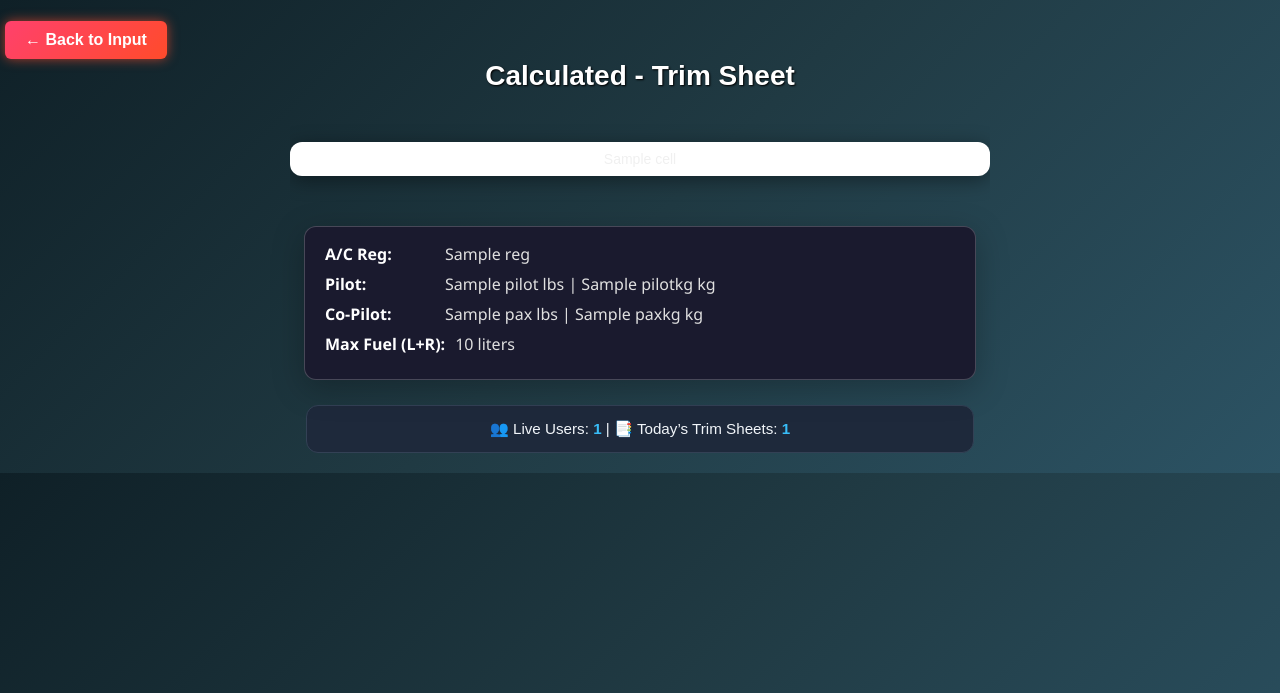
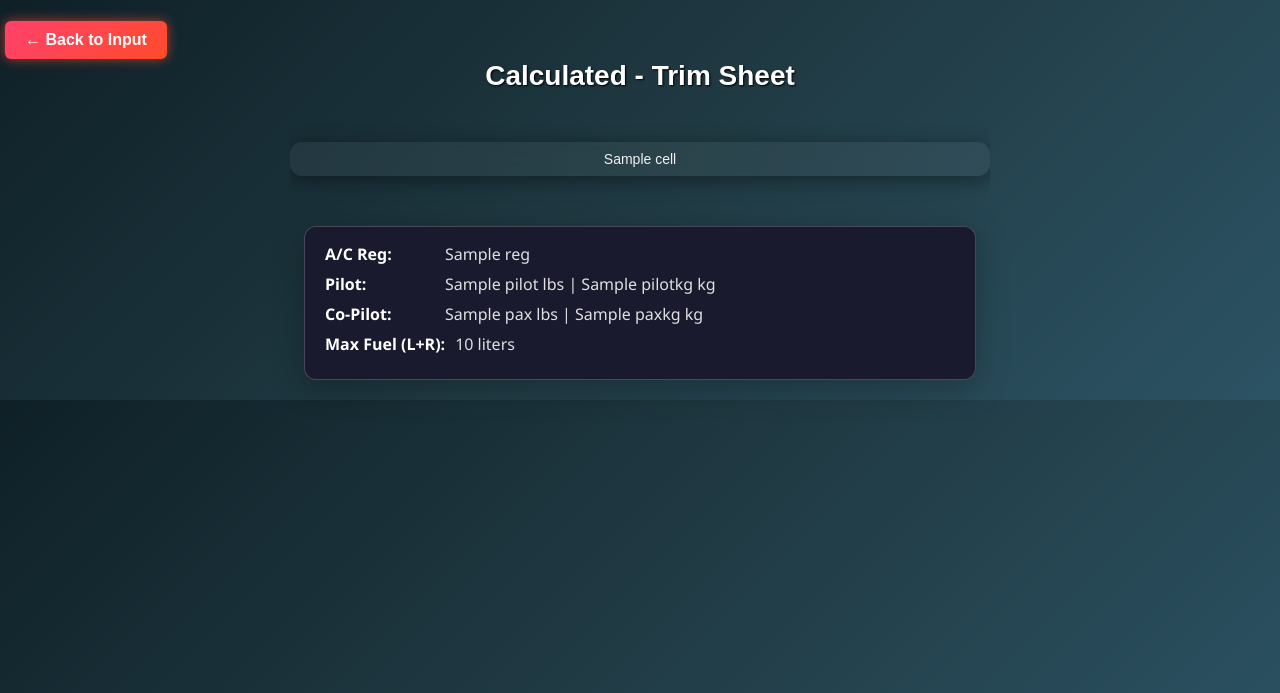
Before and after one commit to pranav4007/load-trim-app, a Flask app: template templates/table.html in a window 1280 px wide. Shown: the top 693 px of the page. Run offline with Flask 3, Linux system fonts and the light colour scheme; the template is opened without the code that fills it: most values are stand-ins (such as "Sample title", 1, 10 or a date in 2020).

Commit message:
table.html

```diff
--- a/templates/table.html
+++ b/templates/table.html
@@ -13,13 +13,11 @@
       padding: 20px;
       max-width: 700px;
       margin: auto;
-      background-color: #0f172a;
     }
 
     h2 {
       text-align: center;
       margin-bottom: 20px;
-      color: white;
     }
 
     .table-container {
@@ -30,7 +28,6 @@
       border-collapse: collapse;
       width: 100%;
       font-size: 0.95rem;
-      background: white;
     }
 
     table, th, td {
@@ -71,7 +68,80 @@
       color: gold;
       text-decoration: none;
     }
+  </style>
+</head>
+<body>
+  <h2>Calculated - Trim Sheet</h2>
 
+  <div class="table-container">
+    <table>
+      <tbody>
+        {% for row in data %}
+          <tr>
+            {% for cell in row %}
+              <td>{{ cell if cell is not none else "" }}</td>
+            {% endfor %}
+          </tr>
+        {% endfor %}
+      </tbody>
+    </table>
+  </div>
+
+  {% if excel_available %}
+    <a href="{{ url_for('download_excel') }}" class="center-button">⬇ Download Excel Sheet</a>
+  {% endif %}
+
+  <a href="/" class="back-button">← Back to Input</a>
+
+  <div class="golden-signature">
+    Built by <span>Pranav Sawarkar</span> |
+    <a href="https://instagram.com/pranav_4007" target="_blank">@pranav_4007</a>
+  </div>
+
+  <script>
+  const clickSound = document.getElementById("clickSound");
+
+  document.addEventListener("click", function () {
+    clickSound.currentTime = 0;
+    clickSound.play().catch(e => {
+      console.log("Sound play blocked:", e);
+    });
+  });
+</script>
+
+</body>
+</html>
+
+
+
+{% set ac_type = data[1][1] %}
+
+{% if ac_type == "C152" %}
+    {% set reg = data[1][4] %}
+    {% set pilot = data[5][2] %}
+    {% set pax = data[6][2] %}
+    {% set pilotkg = (pilot / 2.2) | round(2) %}
+    {% set paxkg = (pax / 2.2) | round(2) %}
+    {% set zerofuel = data[17][1] %}
+    {% set maxfuellbs = 1670 - zerofuel %}
+    {% set raw_maxfuellit = (maxfuellbs / 1.58) %}
+{% set maxfuellit = (raw_maxfuellit if raw_maxfuellit <= 100 else 100) | round(2) %}
+
+
+{% elif ac_type == "C172" %}
+    {% set reg = data[1][3] %}
+    {% set pilot = data[5][2] %}
+    {% set pax = data[6][2] %}
+    {% set pilotkg = (pilot / 2.2) | round(2) %}
+    {% set paxkg = (pax / 2.2) | round(2) %}
+    {% set zerofuel = data[18][1] %}
+    {% set maxfuellbs = 2550 - zerofuel %}
+    {% set raw_maxfuellit = (maxfuellbs / 1.58) %}
+{% set maxfuellit = (raw_maxfuellit if raw_maxfuellit <= 200 else 200) | round(2) %}
+{% endif %}
+
+<!-- Replace your current style + info-panel div with this -->
+<style>
   .info-panel {
     margin: 20px auto 0 auto;
     background: rgba(255, 255, 255, 0.07);
@@ -115,70 +185,10 @@
     }
   }
 
-    /* User stats panel */
-    .stats-panel {
-      margin: 25px auto 0 auto;
-      padding: 14px 18px;
-      background: #1e293b;
-      border-radius: 12px;
-      text-align: center;
-      color: #f1f5f9;
-      font-size: 0.95rem;
-      border: 1px solid #334155;
-      max-width: 90%;
-    }
-
-    .stats-panel span {
-      font-weight: bold;
-      color: #38bdf8;
+  body {
+    background-color: #0f172a;
   }
 </style>
-</head>
-<body>
-  <h2>Calculated - Trim Sheet</h2>
-
-  <div class="table-container">
-    <table>
-      <tbody>
-        {% for row in data %}
-          <tr>
-            {% for cell in row %}
-              <td>{{ cell if cell is not none else "" }}</td>
-            {% endfor %}
-          </tr>
-        {% endfor %}
-      </tbody>
-    </table>
-  </div>
-
-  {% if excel_available %}
-    <a href="{{ url_for('download_excel') }}" class="center-button">⬇ Download Excel Sheet</a>
-  {% endif %}
-
-  <a href="/" class="back-button">← Back to Input</a>
-
-  {% set ac_type = data[1][1] %}
-  {% if ac_type == "C152" %}
-      {% set reg = data[1][4] %}
-      {% set pilot = data[5][2] %}
-      {% set pax = data[6][2] %}
-      {% set pilotkg = (pilot / 2.2) | round(2) %}
-      {% set paxkg = (pax / 2.2) | round(2) %}
-      {% set zerofuel = data[17][1] %}
-      {% set maxfuellbs = 1670 - zerofuel %}
-      {% set raw_maxfuellit = (maxfuellbs / 1.58) %}
-      {% set maxfuellit = (raw_maxfuellit if raw_maxfuellit <= 100 else 100) | round(2) %}
-  {% elif ac_type == "C172" %}
-      {% set reg = data[1][3] %}
-      {% set pilot = data[5][2] %}
-      {% set pax = data[6][2] %}
-      {% set pilotkg = (pilot / 2.2) | round(2) %}
-      {% set paxkg = (pax / 2.2) | round(2) %}
-      {% set zerofuel = data[18][1] %}
-      {% set maxfuellbs = 2550 - zerofuel %}
-      {% set raw_maxfuellit = (maxfuellbs / 1.58) %}
-      {% set maxfuellit = (raw_maxfuellit if raw_maxfuellit <= 200 else 200) | round(2) %}
-  {% endif %}
 
 <div class="info-panel">
   <div class="info-row"><span class="info-label">A/C Reg:</span><span class="info-value">{{ reg }}</span></div>
@@ -186,27 +196,3 @@
   <div class="info-row"><span class="info-label">Co-Pilot:</span><span class="info-value">{{ pax }} lbs | {{ paxkg }} kg</span></div>
   <div class="info-row"><span class="info-label">Max Fuel (L+R):</span><span class="info-value">{{ maxfuellit }} liters</span></div>
 </div>
-
-  <!-- Live Stats -->
-  <div class="stats-panel">
-    👥 Live Users: <span>{{ user_count }}</span> | 📑 Today’s Trim Sheets: <span>{{ trim_count }}</span>
-  </div>
-
-  <div class="golden-signature">
-    Built by <span>Pranav Sawarkar</span> |
-    <a href="https://instagram.com/pranav_4007" target="_blank">@pranav_4007</a>
-  </div>
-
-  <script>
-  const clickSound = document.getElementById("clickSound");
-
-  document.addEventListener("click", function () {
-    clickSound.currentTime = 0;
-    clickSound.play().catch(e => {
-      console.log("Sound play blocked:", e);
-    });
-  });
-  </script>
-
-</body>
-</html>
```
Lines whose indentation alone changed are shown as unchanged.
